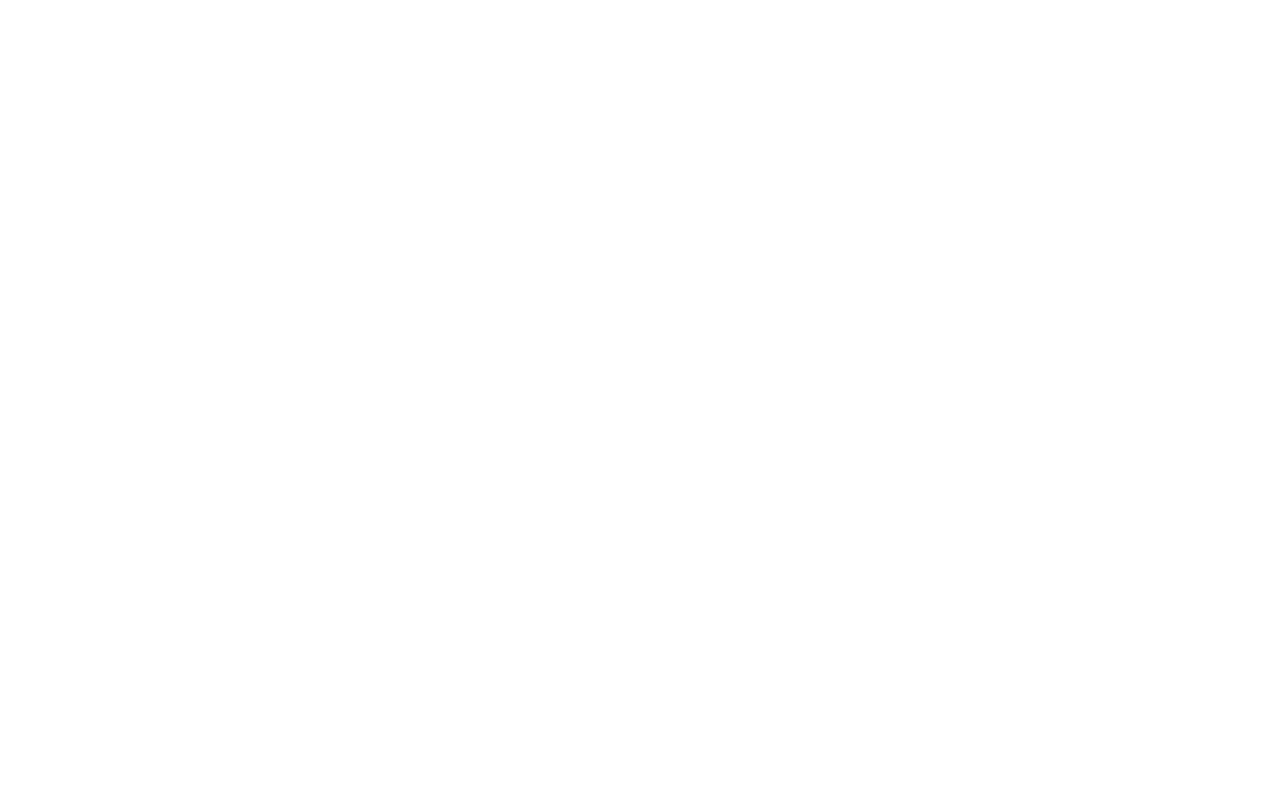
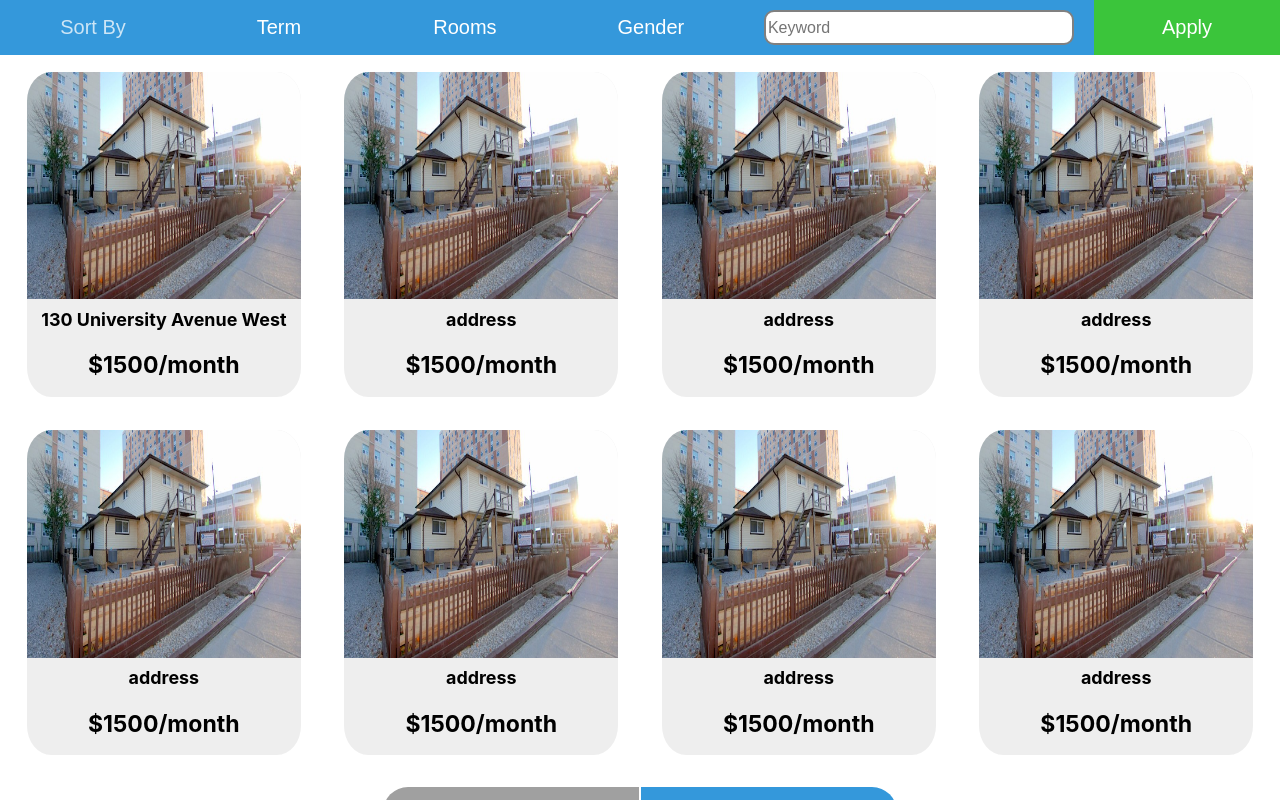
Before and after one commit to chirag1712/rental-finder-app, a React (Create React App) app in the folder client/: page /postings in a window 1280 px wide. Built offline with nearby package versions, Linux system fonts and the light colour scheme.

Commit message:
index-postings-ui-created

```diff
--- a/client/src/App.js
+++ b/client/src/App.js
@@ -1,6 +1,7 @@
 import './styles/App.css'
 import './styles/index.css'
 import Landing from './components/Landing/Landing';
+import Postings from './components/Postings/Postings';
 import CreatePosting from './components/CreatePosting/CreatePosting';
 import PrivateRoute from './components/PrivateRoute';
 import { Route, BrowserRouter as Router, Switch } from 'react-router-dom';
@@ -23,6 +24,7 @@ function App() {
       <Router>
         <Switch>
           <Route path="/" exact component={() => <Landing setUserId={setUserId} />} />
+          <Route path="/postings" exact component={() => <Postings />} />
           <PrivateRoute path="/createPosting" render={() => <CreatePosting user_id={userId} setUserId={setUserId} />} />
         </Switch>
       </Router>
--- a/client/src/components/Landing/Landing.js
+++ b/client/src/components/Landing/Landing.js
@@ -9,11 +9,12 @@ import './Landing.css';
 
 const Landing = ({ setUserId }) => {
     const history = useHistory();
+
     useEffect(() => {
         const user = localStorage.getItem("user");
         if (user) {
             // if user is logged in then direct them to createPosting
-            history.push("/createPosting")
+            history.push("/Postings")
         }
     });
 
@@ -56,7 +57,7 @@ const Landing = ({ setUserId }) => {
             // console.log(response);
             setUserId(response.data.id);
             localStorage.setItem('user', JSON.stringify(response.data));
-            history.push("/createPosting");
+            history.push("/Postings");
         } catch (err) {
             setError(err.response.data.error);
             // console.log(err.response);
@@ -86,7 +87,7 @@ const Landing = ({ setUserId }) => {
             // console.log(response);
             setUserId(response.data.id);
             localStorage.setItem('user', JSON.stringify(response.data));
-            history.push("/createPosting");
+            history.push("/Postings");
         } catch (err) {
             setError(err.response.data.error);
             // console.log(err.response);
--- /dev/null
+++ b/client/src/components/Postings/DropDown.js
@@ -0,0 +1,39 @@
+import './Postings.css';
+
+import { useState } from 'react';
+
+const DropDown = ({ title, options, selected, setSelected }) => {
+
+    const [showMenu, setShowMenu] = useState(false)
+
+    const selectOption = e => {
+        let option = options[e.target.id]
+        if (option === selected) setSelected(title, null)
+        else setSelected(title, option)
+        setShowMenu(!showMenu)
+    }
+
+    const toggleMenu = () => { setShowMenu(!showMenu) }
+
+    return (
+        <div className='dropdown'>
+            <button className={`btn ${showMenu ? 'selected' : ''}`} onClick={toggleMenu}>
+                {selected === null ? title : selected}
+            </button>
+            {showMenu &&
+                <div className='dropdown-content'>
+                    {
+                        options.map((option, key) =>
+                        (<div key={key} id={key}
+                            className={selected === option ? 'selected' : null}
+                            onClick={selectOption}>
+                            {option}
+                        </div>))
+                    }
+                </div>
+            }
+        </div>
+    );
+}
+
+export default DropDown
--- /dev/null
+++ b/client/src/components/Postings/PostingCell.js
@@ -0,0 +1,19 @@
+import './Postings.css';
+
+import { useHistory } from "react-router-dom";
+
+const PostingCell = ({ id, imgURL, address, price }) => {
+    const history = useHistory();
+
+    const openPosting = () => { history.push(`/Posting/${id}`) }
+
+    return (
+        <div className='cell' onClick={openPosting}>
+            <img className='image' src={imgURL} />
+            <h6 className='address'>{address}</h6>
+            <h6 className='price'>{`$${price}/month`}</h6>
+        </div>
+    );
+}
+
+export default PostingCell
--- /dev/null
+++ b/client/src/components/Postings/Postings.css
@@ -0,0 +1,167 @@
+.container {
+    display: flex;
+    flex-direction: column;
+    width: 100%;
+    height: 100%;
+}
+
+.filters {
+    display: flex;
+    flex-direction: row;
+    background-color: #3498DB;
+}
+
+.postingGrid {
+  display: flex;
+  flex-direction: row;
+  flex-wrap: wrap;
+  width: 100%;
+  justify-content: space-evenly;
+  overflow-y: scroll;
+}
+
+.paginator {
+    width: 100%;
+    flex-direction: row;
+}
+
+.btn.prev {
+    width: 20%;
+    border-top-left-radius: 4vw;
+    border-bottom-left-radius: 4vw;
+    margin: 15px 0.1% 15px 0;
+    font-size: 16px;
+}
+
+.btn.next {
+    width: 20%;
+    border-top-right-radius: 4vw;
+    border-bottom-right-radius: 4vw;
+    margin: 15px 0 15px 0.1%;
+    font-size: 16px;
+}
+
+.btn.next.disable, .btn.prev.disable {
+    background-color: gray;
+    opacity: 0.75;
+}
+
+.cell {
+    box-sizing: border-box;
+    width: 22vw;
+    height: 26vw;
+    margin: 1vw;
+    border: 4px solid white;
+    border-radius: 10%;
+    overflow: hidden;
+    background-color: #eeeeee;
+    cursor:pointer;
+}
+
+.cell:hover {
+    border-color: gray;
+}
+
+.image {
+    width: 100%;
+    height: 70%;
+}
+
+.address {
+    font-size: 1.4vw;
+    padding: 0;
+    margin: 0;
+    margin-top: 2%;
+}
+
+.price {
+    font-size: 1.8vw;
+    padding: 0;
+    margin: 0;
+    margin-top: 8%;
+}
+
+.dropdown {
+  position: relative;
+  cursor: pointer;
+  width: 15%;
+}
+
+.btn {
+  background-color: #3498DB;
+  color: white;
+  padding: 16px 0;
+  font-size: 20px;
+  border: none;
+  cursor: pointer;
+  width: 100%;
+  justify-content: center;
+  opacity: 1;
+}
+
+.btn:hover {
+    opacity: 0.75;
+}
+
+.btn.selected {
+  opacity: 0.75;
+}
+
+.btn.apply {
+    background-color: rgb(59, 197, 59);
+    width: 15%;
+}
+
+.dropdown-content {
+  position: absolute;
+  background-color: #f1f1f1;
+  width: 100%;
+  box-shadow: 0px 8px 16px 0px rgba(0,0,0,0.2);
+}
+
+.dropdown-content div {
+  color: black;
+  padding: 12px 0;
+  display: block;
+  justify-content: center;
+}
+
+.dropdown-content div:hover {background-color: #ddd}
+
+.show {display:block;}
+
+div.selected {font-weight: bold;}
+
+.input {
+    margin: 10px 20px;
+    width: 25%;
+    font-size: 16px;
+    border: 2px solid gray;
+    border-radius: 10px;
+}
+
+@media screen and (max-width: 1000px) {
+   .cell {
+        width: 6cm;
+        height: 6.75cm;
+        margin: 0.25cm;
+    }
+
+    .address { font-size: 14px; }
+
+    .price { font-size: 20px; }
+}
+
+@media screen and (max-width: 750px) {
+    .filters { flex-wrap: wrap; }
+
+   .dropdown { width: 25%; }
+
+    .input {
+        margin-left: 2.5%;
+        margin-right: 2.5%;
+        width: 65%;
+    }
+
+    .btn.apply { width: 30%; }
+}
--- /dev/null
+++ b/client/src/components/Postings/Postings.js
@@ -0,0 +1,57 @@
+import './Postings.css';
+import imgURL from './test.jpg';
+
+import { useState } from 'react';
+import axios from 'axios';
+
+import PostingCell from './PostingCell';
+import DropDown from './DropDown';
+
+const Postings = () => {
+
+    const [filterInfo, setFilterInfo] = useState({
+        sort: null,
+        term: null,
+        rooms: null,
+        gender: null,
+        keyword: null
+    });
+
+    const [page, setPage] = useState(1)
+
+    const setFilters = (title, option) => {
+        setFilterInfo({ ...filterInfo, [title.toLowerCase()]: option });
+        console.log(filterInfo);
+    }
+
+    const onChange = e => setFilterInfo({ ...filterInfo, keyword: e.target.value })
+
+    return (
+        <div className='container'>
+            <div className='filters'>
+                <DropDown title='Sort By' options={['Price', 'Popularity']} selected={filterInfo.sort} setSelected={setFilters} />
+                <DropDown title='Term' options={['Fall', 'Winter', 'Summer']} selected={filterInfo.term} setSelected={setFilters} />
+                <DropDown title='Rooms' options={['1', '2', '3', '4', '5', '6']} selected={filterInfo.rooms} setSelected={setFilters} />
+                <DropDown title='Gender' options={['Male', 'Female', 'Co-ed']} selected={filterInfo.gender} setSelected={setFilters} />
+                <input className='input' type='search' placeholder='Keyword' onChange={onChange} />
+                <button className='btn apply'>Apply</button>
+            </div>
+            <div className='postingGrid'>
+                <PostingCell id='1' imgURL={imgURL} address='130 University Avenue West' price='1500' />
+                <PostingCell id='1' imgURL={imgURL} address='address' price='1500' />
+                <PostingCell id='1' imgURL={imgURL} address='address' price='1500' />
+                <PostingCell id='1' imgURL={imgURL} address='address' price='1500' />
+                <PostingCell id='1' imgURL={imgURL} address='address' price='1500' />
+                <PostingCell id='1' imgURL={imgURL} address='address' price='1500' />
+                <PostingCell id='1' imgURL={imgURL} address='address' price='1500' />
+                <PostingCell id='1' imgURL={imgURL} address='address' price='1500' />
+                <div className='paginator'>
+                    <button className='btn prev disable'>Previous</button>
+                    <button className='btn next'>Next</button>
+                </div>
+            </div>
+        </div>
+    );
+}
+
+export default Postings
```
Also changed, not shown: client/src/components/Postings/test.jpg (added), 1 other file (tests, documents, lock files or other folders).
